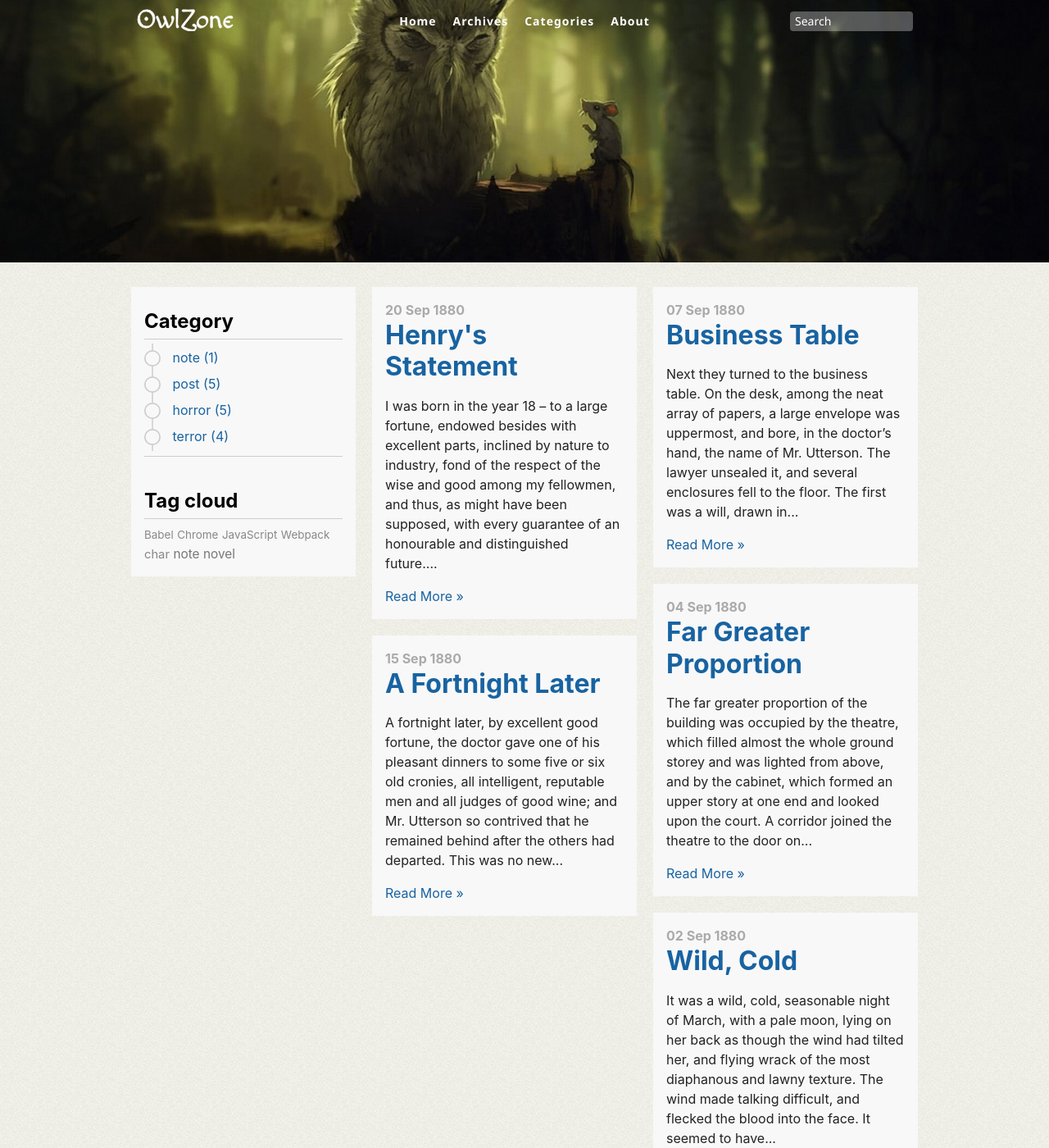
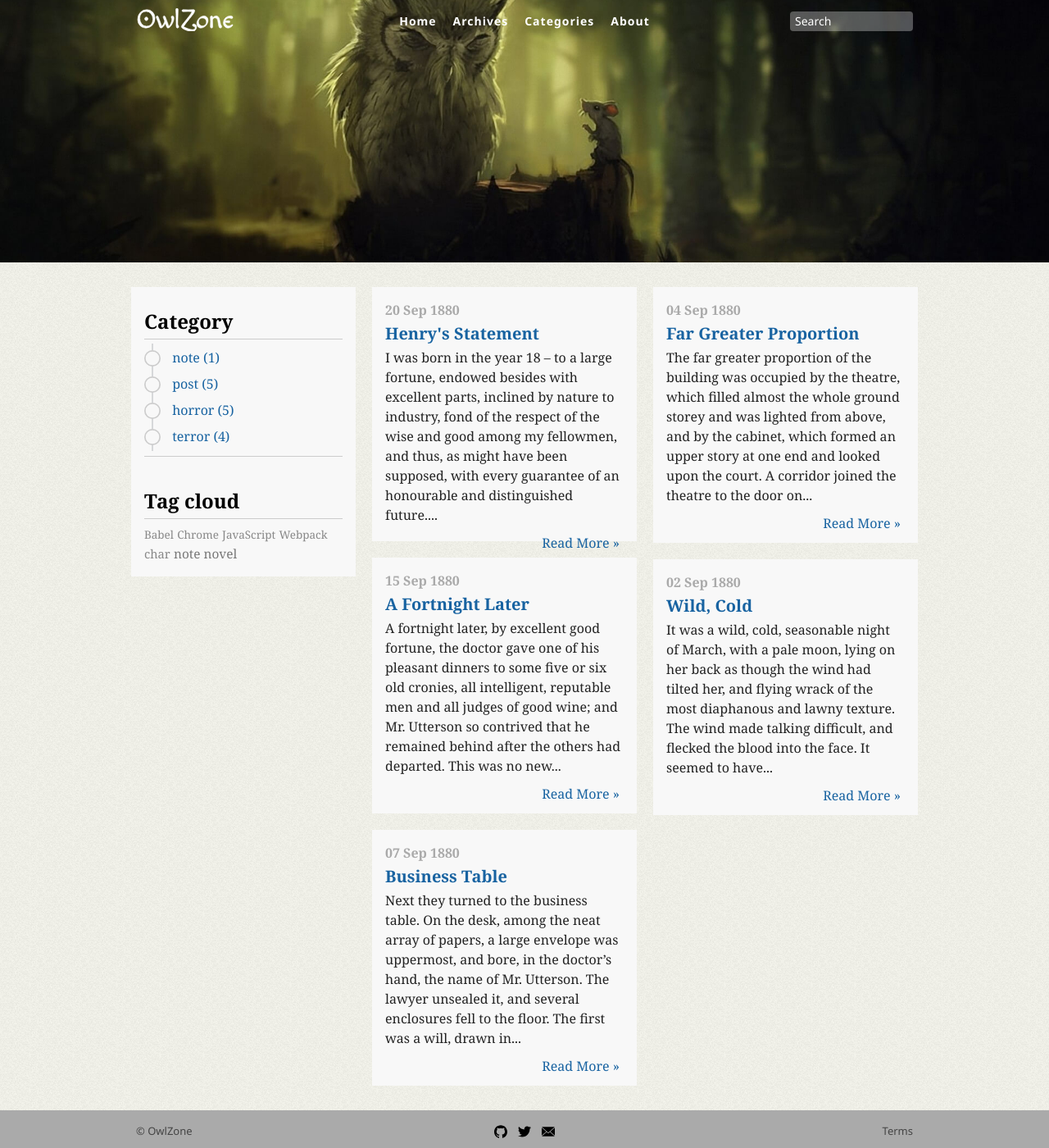
Before and after one commit to mapkts/owlzone, a Jekyll site: the page built from index.html, in a window 1280 px wide and 1400 px high. Shown: the whole window at 82% size. Built offline with Jekyll 4.4.1, drawn with Linux system fonts in a browser that asks for light colours; the list of posts is cut into pages by our own code.

Commit message:
normally update

```diff
--- a/assets/css/style.css
+++ b/assets/css/style.css
@@ -28,7 +28,7 @@ footer,header,hgroup,menu,nav,section {
  * Base
  */
 body {
-	font-family: -apple-system,BlinkMacSystemFont,"Segoe UI",Roboto,"Helvetica Neue",Helvetica,"Microsoft Yahei",sans-serif;;
+	font-family: 'PT Serif',Georgia,Times,'Times New Roman','Microsoft Yahei',serif;
 	line-height: 1.5;
   background: #eee url("http://owlzone.org/assets/img/noise.png");
 }
@@ -225,7 +225,7 @@ p {
 .nav-main-item a {
 	display: block;
 	padding: 16px 10px 12px;
-	font-family: "Segoe UI", sans-serif;
+	font-family: 'Segoe UI', Roboto, 'Open Sans', 'Helvetica Neue', sans-serif;
 	font-weight: 600;
 	font-size: 14px;
 	text-align: left;
@@ -365,7 +365,8 @@ p {
  */
 .footer {
   height: 48px;
-  text-align: center;
+	text-align: center;
+	font-family: 'Segoe UI', Roboto, 'Open Sans', 'Helvetica Neue', sans-serif;
 	font-size: 13px;
 	color: #444;
 	background-color: #aaa;
@@ -467,8 +468,6 @@ p {
 	position: relative;
 	break-inside: avoid;
 	padding: 10px;
-	/* background-color: #f8f8f8; */
-	/* box-shadow: 0 1px 2px rgba(0,0,0,.2), 0 0 20px rgba(0,0,0,.1) inset; */
 }
 @media (max-width: 620px) {
 	.flex-items {
@@ -479,23 +478,18 @@ p {
 		top: -45px;
 	}
 }
-.card {
+.post-card {
 	background-color: #f8f8f8;
 	padding: 16px;
+	padding-bottom: 10px;
 }
-
-.post-area hr {
-  height: 1px;
-  background-image: linear-gradient(to right, rgba(0,0,0,.7), rgba(0,0,0,0.2), rgba(0,0,0,0))
-}
-
 .post-date {
 	color: #aaa;
 	font-weight: bold;
 }
-
-.post-area .post-title {
-	line-height: 1.2;
+.post-title {
+	font-size: 20px;
+	padding: 5px 0;
 }
 .post-title:hover {
 	color: #0181eb;
@@ -503,63 +497,36 @@ p {
 .post-title a {
 	text-decoration: none;
 }
-
-.ribbon {
-	position: absolute;
-	top: -5px;
-	right: -5px;
-	z-index: 1;
-	overflow: hidden;
-	width: 75px;
-	height: 75px;
-	text-align: right;
+.post-excerpt p {
+	margin: 0;
+	padding-bottom: 10px;
 }
-
-.ribbon span {
-	position: absolute;
-	top: 19px;
-	right: -21px;
-	font-size: .7rem;
-	font-weight: bold;
-	color: #2b2b2b;
-	text-transform: uppercase;
-	text-align: center;
-	line-height: 20px;
-	width: 100px;
-	display: block;
-	-webkit-transform: rotate(45deg);
-	transform: rotate(45deg);
-	box-shadow: 0 1px 2px rgba(0, 0, 0, 0.2), 0 0 20px rgba(0, 0, 0, 0.2) inset;
+.post-info {
+	line-height: 1;
 }
-
-.ribbon span:before,
-.ribbon span:after {
-	content: "";
-	position: absolute;
-	top: 100%;
-	z-index: -1;
-	border-width: 3px;
-	border-style: solid;
+.post-info .tag {
+	display: inline-block;
+	padding-right: 5px;
+	height: 24px;
 }
-
-.ribbon span:before {
-	left: 0;
-	border-left-color: rgba(0,0,0,.1);
-	border-right-color: transparent;
-	border-bottom-color: transparent;
-	border-top-color: rgba(0,0,0,.1);
+.post-info .tag:hover,
+.post-info .tag:focus {
+	opacity: .5;
 }
-
-.ribbon span:after {
-	right: 0;
-	border-left-color: transparent;
-	border-right-color: rgba(0,0,0,.1);
-	border-bottom-color: transparent;
-	border-top-color: rgba(0,0,0,.1);
+.post-info .read-more {
+	float: right;
+	padding: 0 5px;
+	height: 24px;
+	line-height: 1.5;
+}
+.post-info .read-more:hover,
+.post-info .read-more:focus {
+	background-color: rgba(50,50,50,.1);
+	text-decoration: none;
 }
 
 /* Pagination */
-.pagination {
+/* .pagination {
 	position: relative;
 	border-top: 1px dashed #666;
 	color: #666;
@@ -591,14 +558,13 @@ p {
 .page-number:after {
 	content: '\2014';
 	padding: 0 .3em;
-}
+} */
 
 
 /* Widget area */
 .widget-area {
 	float: left;
 	width: 30%;
-	/* background-color: #f8f8f8; */
 	padding: 10px;
 }
 .widget-area .inner {
--- a/assets/js/owlzone.js
+++ b/assets/js/owlzone.js
@@ -107,7 +107,7 @@
 (function appendSvgs() {
 	var icons = {
 		JavaScript: "<svg viewBox='0 0 128 128'><path fill='#F0DB4F' d='M1.408 1.408h125.184v125.185h-125.184z'></path><path fill='#323330' d='M116.347 96.736c-.917-5.711-4.641-10.508-15.672-14.981-3.832-1.761-8.104-3.022-9.377-5.926-.452-1.69-.512-2.642-.226-3.665.821-3.32 4.784-4.355 7.925-3.403 2.023.678 3.938 2.237 5.093 4.724 5.402-3.498 5.391-3.475 9.163-5.879-1.381-2.141-2.118-3.129-3.022-4.045-3.249-3.629-7.676-5.498-14.756-5.355l-3.688.477c-3.534.893-6.902 2.748-8.877 5.235-5.926 6.724-4.236 18.492 2.975 23.335 7.104 5.332 17.54 6.545 18.873 11.531 1.297 6.104-4.486 8.08-10.234 7.378-4.236-.881-6.592-3.034-9.139-6.949-4.688 2.713-4.688 2.713-9.508 5.485 1.143 2.499 2.344 3.63 4.26 5.795 9.068 9.198 31.76 8.746 35.83-5.176.165-.478 1.261-3.666.38-8.581zm-46.885-37.793h-11.709l-.048 30.272c0 6.438.333 12.34-.714 14.149-1.713 3.558-6.152 3.117-8.175 2.427-2.059-1.012-3.106-2.451-4.319-4.485-.333-.584-.583-1.036-.667-1.071l-9.52 5.83c1.583 3.249 3.915 6.069 6.902 7.901 4.462 2.678 10.459 3.499 16.731 2.059 4.082-1.189 7.604-3.652 9.448-7.401 2.666-4.915 2.094-10.864 2.07-17.444.06-10.735.001-21.468.001-32.237z'></path></svg>",
-		Chrome: "<svg viewBox='0 0 128 128'><path fill-opacity='.1' d='M102.966 75.327c0-21.439-17.379-38.819-38.817-38.819s-38.818 17.38-38.818 38.819h11.09c0-15.314 12.415-27.727 27.727-27.727 15.313 0 27.727 12.413 27.727 27.727'></path><path fill='url(#b)' d='M119.602 36.508c-15.266-30.716-52.542-43.24-83.259-27.974-9.578 4.761-17.764 11.913-23.765 20.766l24.955 43.253c-4.597-14.606 3.521-30.174 18.127-34.77 2.567-.808 5.243-1.238 7.935-1.274'></path><path fill='url(#c)' d='M12.578 29.3c-19.1 28.492-11.486 67.071 17.005 86.171 8.814 5.909 18.997 9.461 29.575 10.319l26.063-44.363c-9.745 11.811-27.22 13.486-39.032 3.74-4.011-3.309-7.012-7.679-8.657-12.613'></path><path fill='url(#d)' d='M59.158 125.791c34.204 2.585 64.027-23.047 66.613-57.25.834-11.037-1.295-22.093-6.17-32.031h-56.006c15.312.07 27.67 12.541 27.598 27.854-.028 6.195-2.131 12.204-5.972 17.064'></path><path fill='url(#e)' d='M12.578 29.3l24.955 43.253c-1.849-6.221-1.457-12.893 1.107-18.854l-24.954-26.063'></path><path fill='url(#f)' d='M59.158 125.791l26.063-44.363c-4.112 4.904-9.794 8.233-16.082 9.426l-11.091 34.937'></path><path fill='url(#g)' d='M119.602 36.508h-56.007c8.436.039 16.396 3.918 21.626 10.537l35.491-8.873'></path></svg>",
+		Chrome: "<svg viewBox='0 0 128 128'><path fill='#CE4E4E' d='M64 37h54.186c-9.944-20-30.64-33.633-54.562-33.633-19.367 0-36.619 9.173-47.764 23.271l21.123 35.748c1.032-13.906 11.017-25.316 27.017-25.386zM120.126 41h-41.832c7.403 6 12.299 13.884 12.299 23.369 0 4.663-1.183 8.631-3.268 13.631h.015l-27.757 47.511c1.335.087 2.682-.022 4.04-.022 33.609 0 60.855-27.746 60.855-61.355.001-8-1.546-15.134-4.352-23.134zM63.624 91.445c-11.672 0-21.611-7.414-25.368-17.789l-25.186-43.071c-6.505 9.686-10.303 21.345-10.303 33.889 0 30.632 22.634 55.972 52.089 60.224l20.996-36.179c-3.671 1.871-7.827 2.926-12.228 2.926z'></path></svg>",
 		Webpack: "<svg viewBox='0 0 128 128'><path class='cls-1' d='M117.29,98.1,66.24,127V104.49L98,87,117.29,98.1Zm3.5-3.16V34.55L102.11,45.35V84.16l18.67,10.77ZM10.71,98.1l51,28.88V104.49L29.94,87Zm-3.5-3.16V34.55L25.89,45.35V84.16Zm2.19-64.3L61.76,1V22.76L28.21,41.21l-.27.15Zm109.18,0L66.24,1V22.76L99.79,41.2l.27.15,18.54-10.71Z'></path><path class='cls-2' d='M61.76,99.37,30.37,82.1V47.92L61.76,66Zm4.48,0L97.63,82.12V47.92L66.24,66ZM32.5,44,64,26.66,95.5,44,64,62.16,32.5,44Z'></path></svg>"
 	}
 
--- a/index.html
+++ b/index.html
@@ -6,8 +6,8 @@ title: Hello World!
 		<ul class="flex-items">
 			{% for post in paginator.posts %}
 			<li class="flex-item">
-				<div class="card">
-					<div class="card-image" href="{{ post.url }}"></div>
+				<div class="post-card">
+					<div class="post-image" href="{{ post.url }}"></div>
 					<div class="post-date"><time>{{ post.date | date_to_string }}</time></div>
 
 					<h2 class="post-title"><a href="{{ post.url }}">{{ post.title }}</a></h2>
@@ -20,7 +20,7 @@ title: Hello World!
 						{{ post.content | truncatewords: 50 }}
 					</div>
 
-					<div class="post-tags">
+					<div class="post-info">
 							{% for tag in post.tags %}
 							<a class="tag {{ tag }}" href="{{ root_url }}/{{ site.tag_dir }}#{{ tag }}" title="{{ tag }}"></a>
 							{% endfor %}
@@ -30,19 +30,4 @@ title: Hello World!
 			</li>
 			{% endfor %}
 		</ul>
-
-
-		<div class="pagination center">
-			{% if paginator.previous_page %}
-				<a href="{{ paginator.previous_page_path | prepend: site.baseurl }}" class="previous">
-					<span>← Prev</span>
-				</a>
-			{% endif %}
-			<span class="page-number ">{{ paginator.page }}/{{ paginator.total_pages }}</span>
-			{% if paginator.next_page %}
-				<a href="{{ paginator.next_page_path | prepend: site.baseurl }}" class="next">
-					<span>Next →</span>
-				</a>
-			{% endif %}
-		</div>
 	</div>
```
